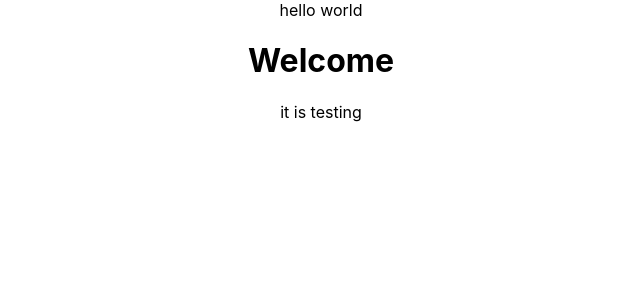
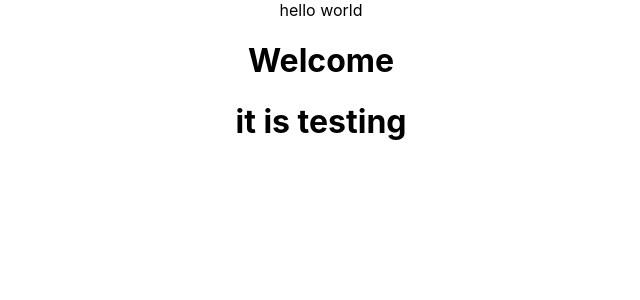
Before and after one commit to imranburki/MyReactRepo, a React (Create React App) app: page / in a window 1280 px wide. Shown: the top 300 px of the page, without its empty margins (319-959 px from the left). Built offline with nearby package versions, Linux system fonts and the light colour scheme.

Commit message:
newly updated

```diff
--- a/src/App.js
+++ b/src/App.js
@@ -7,7 +7,7 @@ function App() {
     <div className="App">
           hello world
           <h1>Welcome </h1>
-          it is testing
+          <h1>it is testing</h1>
     </div>
   );
 }
```
